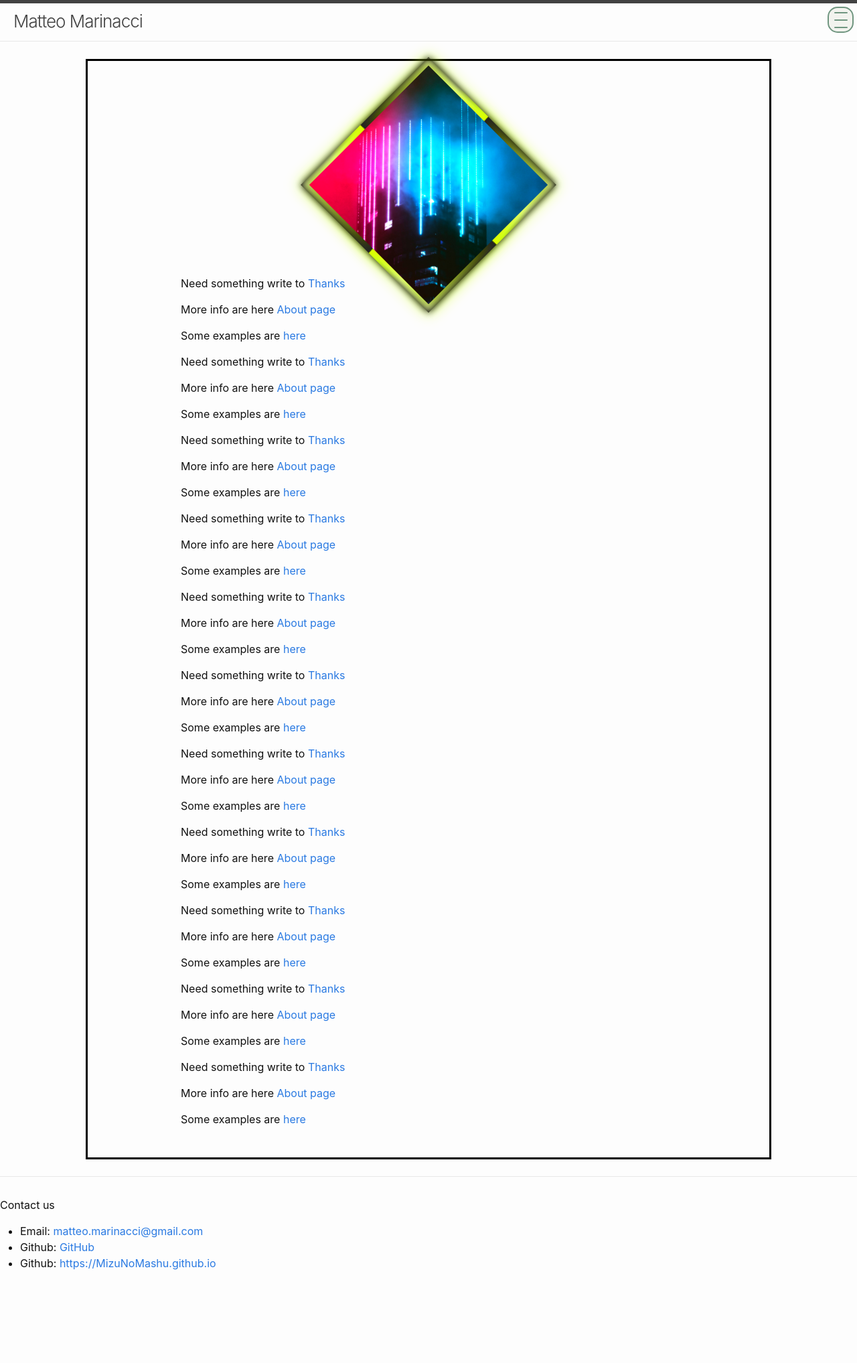
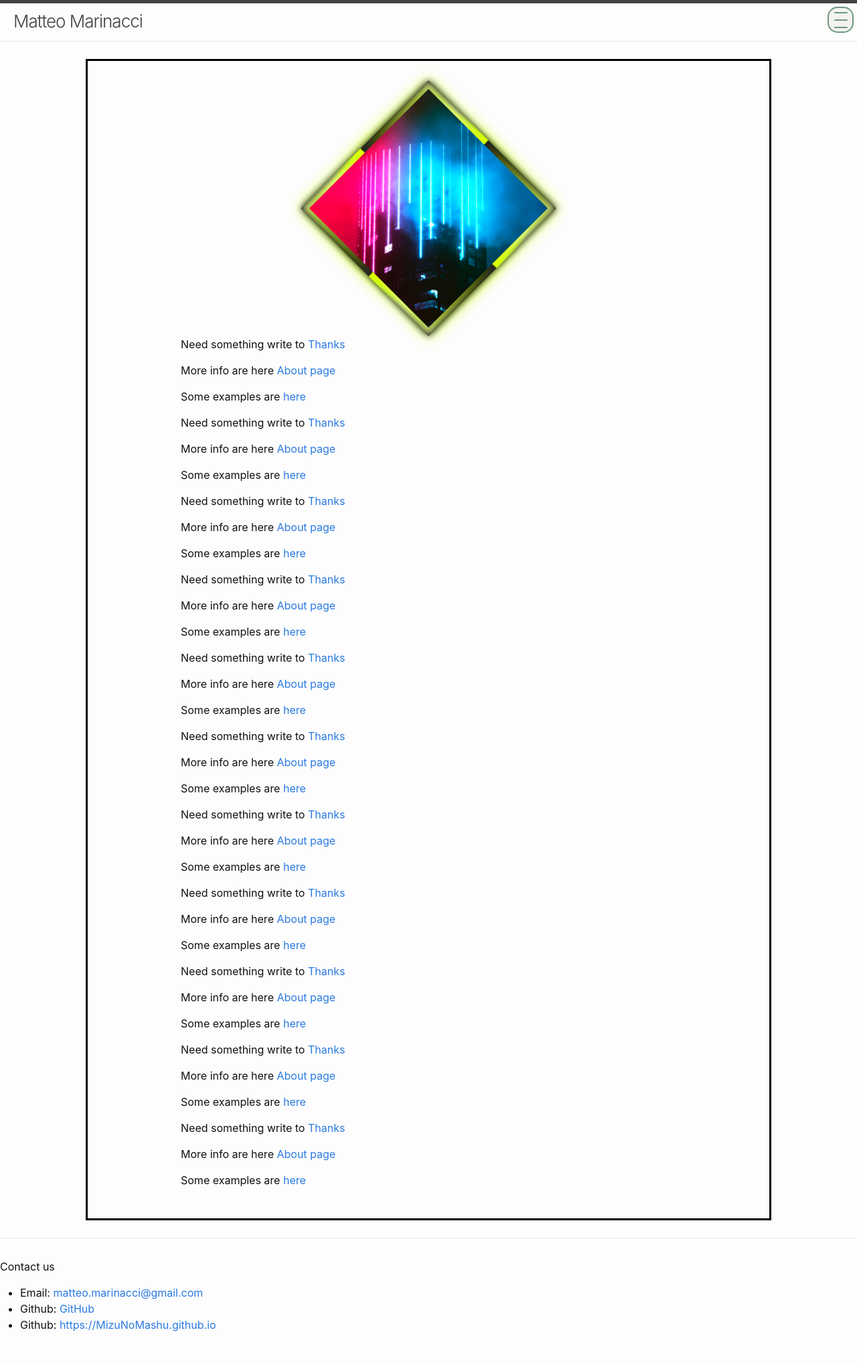
Before and after one commit to MizuNoMashu/MizuNoMashu.github.io, a Jekyll site: the page built from index.markdown, in a window 1280 px wide. Shown: the whole page at 67% size. Built offline with Jekyll 4.4.1, drawn with Linux system fonts in a browser that asks for light colours; before the commit the page ends 1943 px from its top, so only the background shows below that.

Commit message:
Adjusted portrait container div!

```diff
--- a/_includes/main.html
+++ b/_includes/main.html
@@ -1,7 +1,7 @@
 <div id="main">
     <main class="main-content" aria-label="Content">
-        <div class="portrait">
-            <div class="com">
+        <div id="portrait" class="portrait">
+            <div id="com" class="com" onchange="scaleParent()">
                 <a class="th">
                     <img src="../a.jpg">
                 </a>
--- a/_sass/minima/custom-styles.scss
+++ b/_sass/minima/custom-styles.scss
@@ -303,11 +303,14 @@ label[for="ham-menu"] {
     // margin-right: auto;
     // width: 25%;
     // margin-bottom: 5%;
-    width: fit-content;
-    rotate: 45deg;
-    margin-left: auto;
-    margin-right: auto;
-    margin-top: 20px;
+    width: 100%;
+    display: flex;
+    align-items: center;
+    justify-content: center;
+    // rotate: 45deg;
+    // margin-left: auto;
+    // margin-right: auto;
+    // margin-top: 20px;
     // left: 50%;
     // right: 50%;
     // display: block;
@@ -324,7 +327,9 @@ label[for="ham-menu"] {
     inline-size: 30vmin;
     display: grid;
     place-items: center;
-    // rotate: 45deg;
+    rotate: 45deg;
+    margin-left: auto;
+    margin-right: auto;
     overflow: hidden;
     box-shadow: inset 0 0 10px black, 0 0 10px black;
     filter: drop-shadow(0 0 10px var(--color0)) saturate(2);
--- a/script/topnav.js
+++ b/script/topnav.js
@@ -1,13 +1,37 @@
 /* Set the width of the side navigation to 250px and the left margin of the page content to 250px and add a black background color to body */
+
+window.onload = (event) => {
+    main()
+};
+
+function main() {
     function openNav() {
         if (document.getElementById("ham-menu").checked) {
             document.getElementById("topNav").style.height = "250px";
-        document.getElementById("main").style.marginTop = "15px";
+            // document.getElementById("main").style.marginTop = "15px";
             document.body.style.backgroundColor = "rgba(0,0,0,0.4)";
         }
         else {
             document.getElementById("topNav").style.height = "0";
-        document.getElementById("main").style.marginTop = "0";
+            // document.getElementById("main").style.marginTop = "2%";
             document.body.style.backgroundColor = "white";
         }
     }
+
+    function scaleParent(width , height) {
+        a = width
+        b = height
+        c = Math.sqrt(Math.pow(a, 2) + Math.pow(b, 2))
+        document.getElementById("portrait").style.height = c.toString() + "px"
+    }
+    const myObserver = new ResizeObserver(entries => {
+        entries.forEach(entry => {
+            width = entry.contentRect.width;
+            height = entry.contentRect.height;
+            scaleParent(width, height)
+        });
+    });
+
+    const someEl = document.querySelector('.com');
+    myObserver.observe(someEl);
+}
```
Lines whose indentation alone changed are shown as unchanged.
